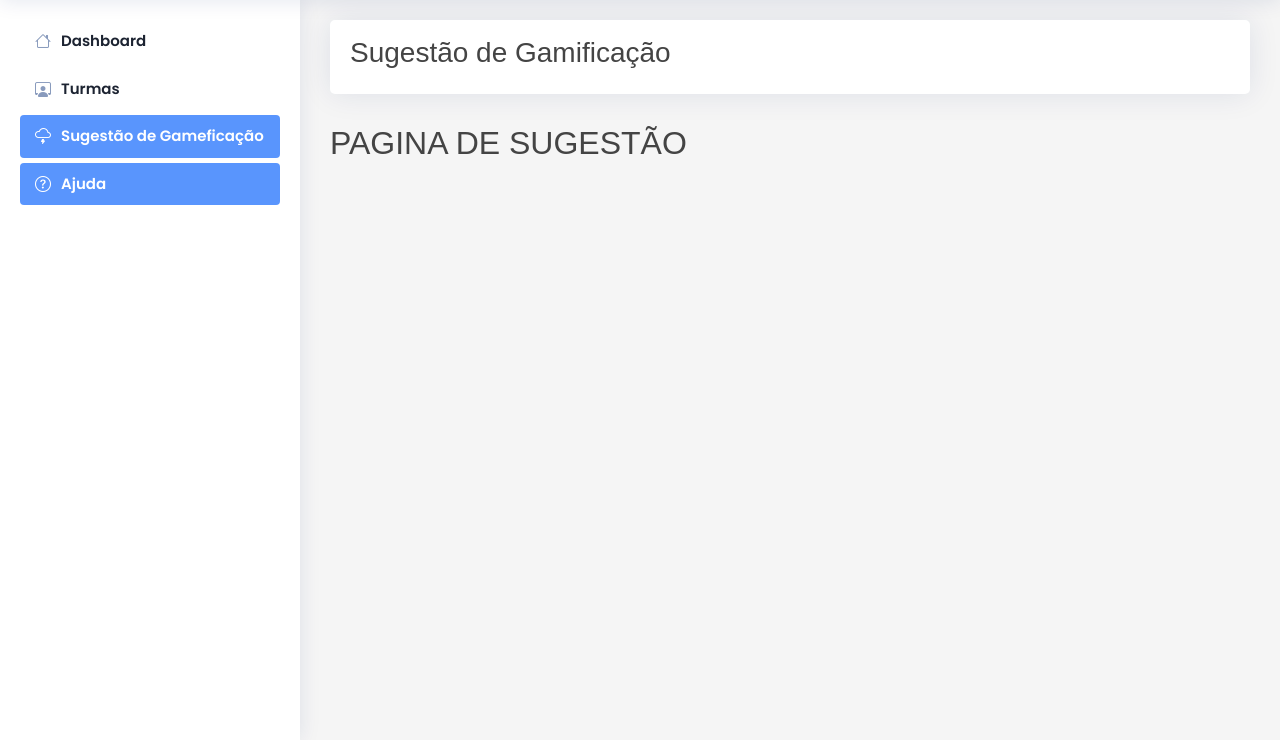
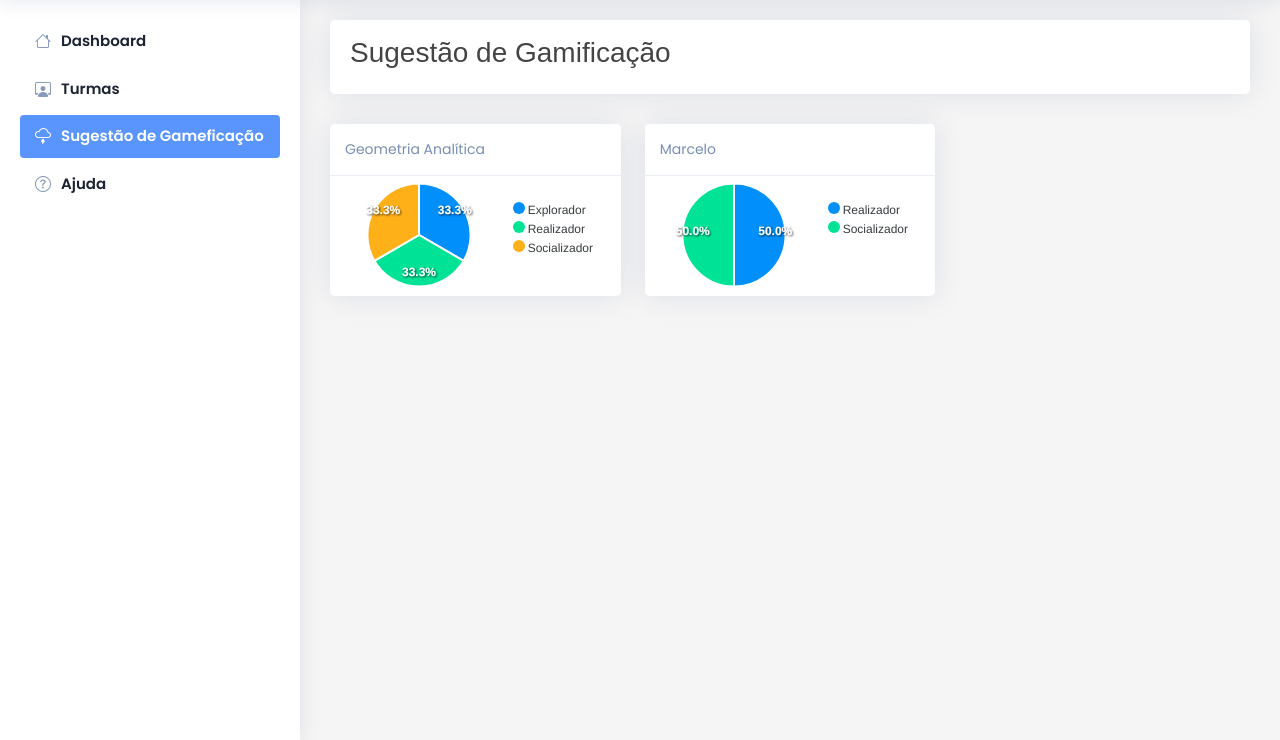
Before and after one commit to MarceloGouveia77/gamefic, a Django app: page /sugestao/ in a window 1280 px wide. Shown: the part 60-800 px from the top of the page. Run offline with Django 3.2, Linux system fonts and the light colour scheme; a user stored in the database is signed in; data comes from the database, SQL or seed files in the repository; both versions use the stored data as it was after the commit; some libraries are stand-ins or nearby versions.

Commit message:
sugestao gameficacao

```diff
--- a/core/models.py
+++ b/core/models.py
@@ -13,7 +13,7 @@ class Aluno(models.Model):
     nome = models.CharField("Nome", max_length=1024, null=False)
     sobrenome = models.CharField("Sobrenome", max_length=1024, null=False)
     pontuacao = models.FloatField("Pontuação", default=0, blank=True, null=True)
-    tipo = models.CharField("Tipo", choices=TIPOS_ALUNOS, max_length=1024, default='P', blank=True, null=True)
+    tipo = models.CharField("Tipo", choices=TIPOS_ALUNOS, max_length=1024, default='K', blank=True, null=True)
     confirmado = models.BooleanField('Confirmado', default=False)
     criado_em = models.DateField("Criado Em", auto_now_add=True)
 
--- a/core/templates/core/menu.html
+++ b/core/templates/core/menu.html
@@ -23,7 +23,7 @@
         </li>
         {% endif %}
         <li class="nav-item">
-            <a class="nav-link {% if not pagina == 'Sugestão de Gamificação' %} collapsed {% endif %}" href="{% url 'core:sugestao' %}">
+            <a class="nav-link {% if not pagina == 'Ajuda' %} collapsed {% endif %}" href="#">
             <i class="bi bi-question-circle"></i>
             <span>Ajuda</span>
             </a>
--- a/core/templates/core/sugestao.html
+++ b/core/templates/core/sugestao.html
@@ -6,5 +6,72 @@ Sugestão de Gamificação
 
 
 {% block conteudo %}
-<h2>PAGINA DE SUGESTÃO</h2>
+<div class="row">
+    {% for turma in turmas %}
+    <div class="col-md-4">
+        <div class="card p-0 m-0">
+            <div class="card-header">
+                {{ turma.nome }}
+            </div>
+            <div class="card-body pb-0">
+                <div class="row">
+                    <div
+                        data-bs-toggle="modal"
+                        data-bs-target="#modal-sugestao-gameficacao"
+                        class="col-md-12 m-0 p-0"
+                        id="grafico-{{ turma.id }}"
+                        style="vertical-align: middle; cursor: pointer;"
+                    >
+
+                    </div>
+                </div>
+            </div>
+        </div>
+    </div>
+    {% endfor %}
+</div>
+
+<div class="modal fade" id="modal-sugestao-gameficacao" tabindex="-1" data-bs-backdrop="false"  aria-hidden="true" style="display: none;">
+	<div class="modal-dialog">
+		<div class="modal-content">
+			<div class="modal-header">
+				<h5 class="modal-title">Sugestão de Gameficação</h5>
+			</div>
+			<div class="modal-body">
+				<p>Aqui ficara a sugestão de Gameficação</p>
+			</div>
+			<div class="modal-footer">
+				<button type="button" class="btn btn-secondary" data-bs-dismiss="modal">Fechar</button>
+			</div>
+		</div>
+	</div>
+</div>
 {% endblock conteudo %}
+
+
+{% block scripts %}
+<script src="https://cdn.jsdelivr.net/npm/apexcharts@3.35.0/dist/apexcharts.min.js"></script>
+
+<script>
+    fetch('/sugestao/graficos/', {
+        method: "GET",
+    }).then(function (response) {
+        return response.json();
+    }).then(function (data) {
+        data.map(grafico => {
+            var options = {
+                  series: grafico.dados.map(dado => dado.porcentagem),
+                  chart: {
+                  width: "100%",
+                  type: 'pie',
+                },
+                labels: grafico.dados.map(dado => dado.categoria),
+
+                };
+
+                var chart = new ApexCharts(document.querySelector(`#${grafico.grafico_id}`), options);
+                chart.render();
+        })
+    });
+</script>
+{% endblock scripts %}
--- a/core/urls.py
+++ b/core/urls.py
@@ -10,6 +10,7 @@ urlpatterns = [
     path('cadastrar/', views.cadastrar_aluno, name='cadastrar_aluno'),
     path('pontuacoes/', views.pontuacoes, name='pontuacoes'),
     path('sugestao/', views.sugestao, name='sugestao'),
+    path('sugestao/graficos/', views.graficos_sugestao, name='graficos_sugestao'),
     path('turmas/', views.turmas, name='turmas'),
     path('atividades/nova/', views.cadastrar_atividade, name='cadastrar_atividade'),
     path('turma/<int:pk>/', views.detalhe_turma, name='detalhe_turma'),
--- a/core/views.py
+++ b/core/views.py
@@ -12,6 +12,13 @@ from collections import Counter
 import uuid
 
 # Create your views here.
+
+rankings = {
+    'K': 'Predador',
+    'A': 'Realizador',
+    'S': 'Socializador',
+    'E': 'Explorador',
+}
 
 def login_sistema(request):
     if request.user.is_authenticated:
@@ -130,10 +137,54 @@ def pontuacoes(request):
 
 @login_required(login_url='/login')
 def sugestao(request):
+    todas_turmas = Turma.objects.all().order_by('nome')
+    turmas = []
+
+    for turma in todas_turmas:
+        try:
+            ProfessoresTurma.objects.get(turma=turma, professor__usuario=request.user)
+            turmas.append(turma)
+        except:
+            continue
+
     data = {
+        'turmas': turmas,
         'pagina': 'Sugestão de Gamificação'
     }
     return render(request, 'core/sugestao.html', data)
+
+@csrf_exempt
+def graficos_sugestao(request):
+    todas_turmas = Turma.objects.all().order_by('nome')
+    turmas = []
+
+    for turma in todas_turmas:
+        categorias = []
+        dados = []
+        try:
+            ProfessoresTurma.objects.get(turma=turma, professor__usuario=request.user)
+            alunos_turma = AlunosTurma.objects.filter(turma=turma)
+            for at in alunos_turma:
+                categorias.append(at.aluno.tipo)
+
+            total_alunos = alunos_turma.count()
+            for categoria in set(categorias):
+                qtd_alunos = alunos_turma.filter(aluno__tipo=categoria).count()
+                porcentagem = (qtd_alunos / total_alunos) * 100
+                dados.append({
+                    'categoria': rankings[categoria],
+                    'porcentagem': round(porcentagem, 0)
+                })
+
+            turmas.append({
+                "turma": turma.nome,
+                "dados": dados,
+                "grafico_id": f"grafico-{turma.id}"
+            })
+        except:
+            continue
+
+    return JsonResponse(turmas, safe=False)
 
 @login_required(login_url='/login')
 def turmas(request):
--- a/requirements.txt
+++ b/requirements.txt
@@ -2,4 +2,5 @@ asgiref==3.5.0
 backports.zoneinfo==0.2.1
 Django==4.0.4
 django-crispy-forms==1.14.0
+jsonpickle==2.2.0
 sqlparse==0.4.2
```
Also changed, not shown: db.sqlite3.
